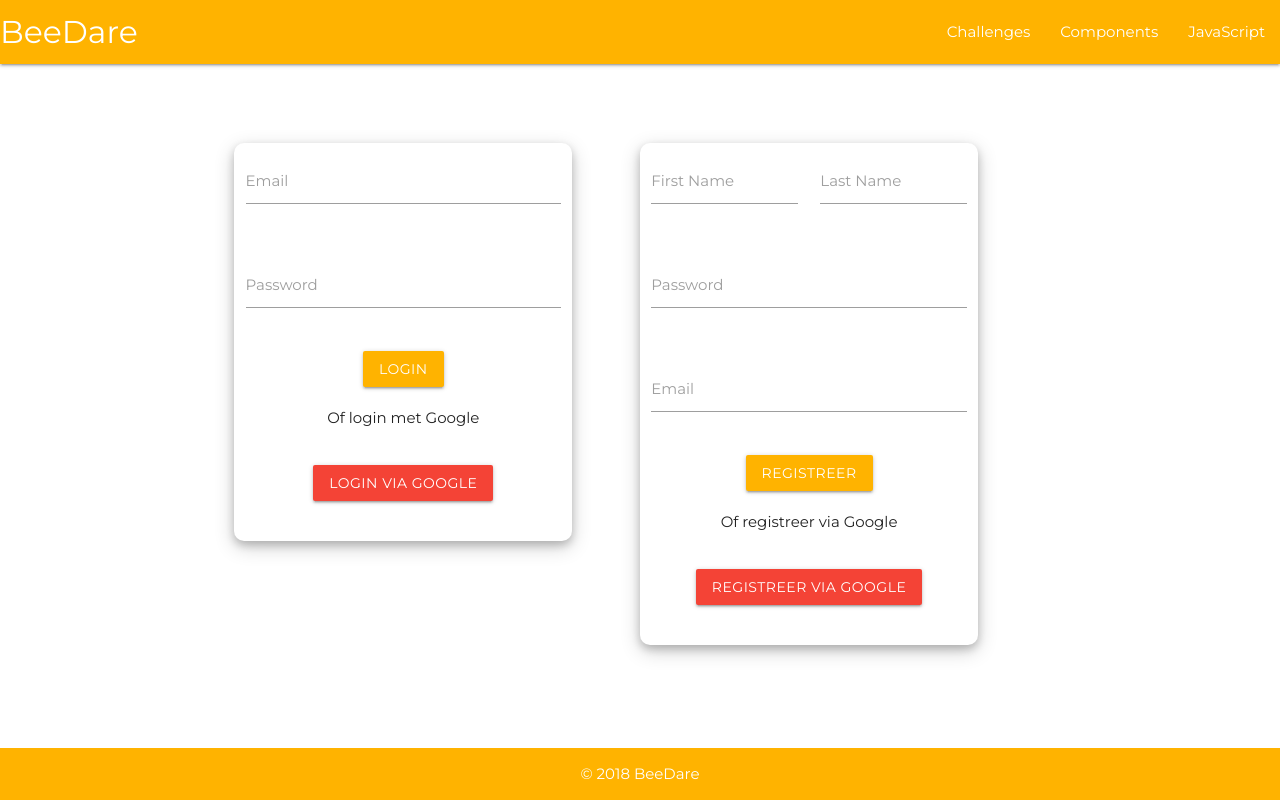
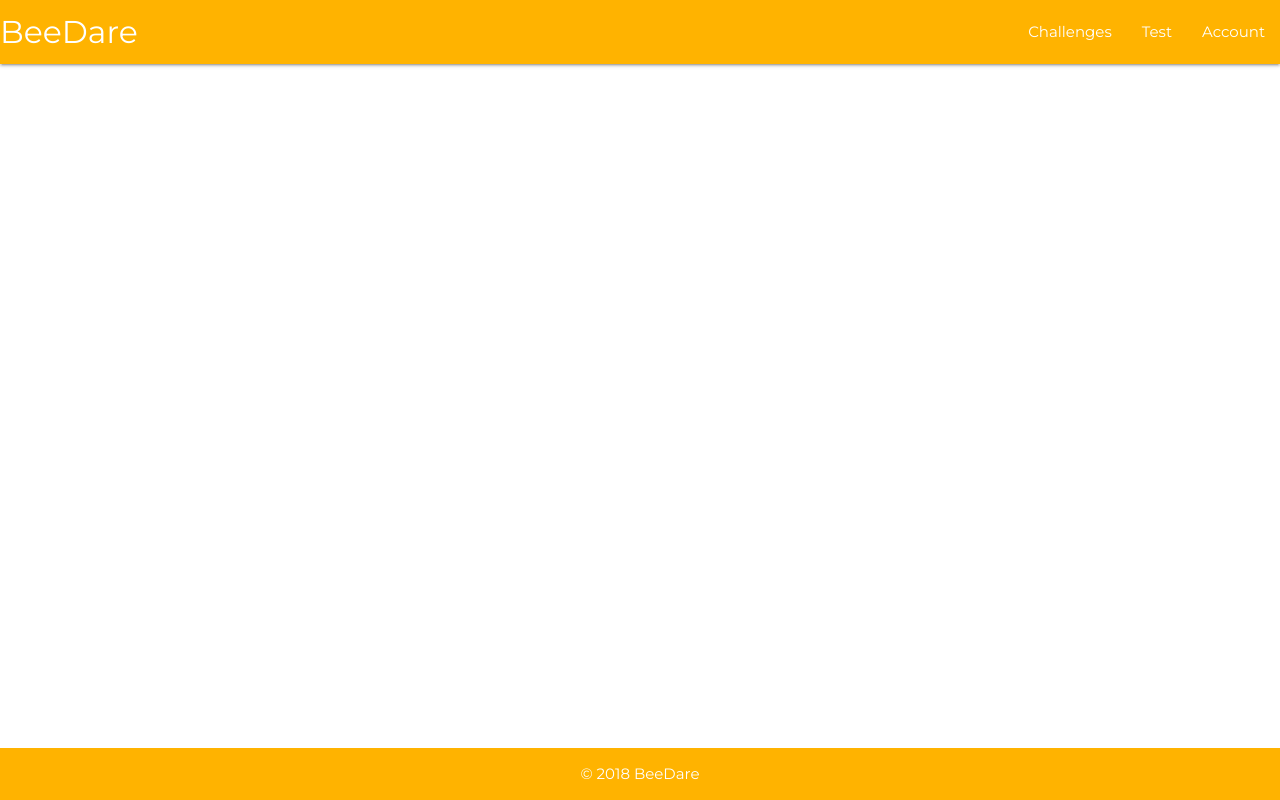
Before and after one commit to gijsentius/BeeDare, a React (Create React App) app in the folder frontend/: page / in a window 1280 px wide. Built offline with nearby package versions, Linux system fonts and the light colour scheme.

Commit message:
fixed challenges

```diff
--- a/frontend/src/components/app/App.js
+++ b/frontend/src/components/app/App.js
@@ -3,6 +3,7 @@ import './App.css';
 import {BrowserRouter as Router, Route, Link} from "react-router-dom";
 import LoginRegisterPage from '../user_interaction/login-registerpage';
 import ChallengeList from '../challenge/ChallengeList';
+import ChallengeIconBox from '../challenge/ChallengeIconBox';
 
 class App extends Component {
     render() {
@@ -14,14 +15,15 @@ class App extends Component {
                             <Link to="/"><a className="brand-logo">BeeDare</a></Link>
                             <ul id="nav-mobile" className="right hide-on-med-and-down">
                                 <li><Link to="/challenges">Challenges</Link></li>
-                                <li><Link to="/">Components</Link></li>
-                                <li><Link to="/">JavaScript</Link></li>
+                                <li><Link to="/challenge/challengeIconBox">Test</Link></li>
+                                <li><Link to="/account">Account</Link></li>
                             </ul>
                         </div>
                     </nav>
                     <div className="content">
-                        <Route exact path="/" component={LoginRegisterPage}/>
-												<Route path="/challenges" component={ChallengeList}/>
+                        <Route exact path="/account" component={LoginRegisterPage}/>
+						<Route path="/challenges" component={ChallengeList}/>
+                        <Route path="/challenges/challengeIconBox" component={ChallengeIconBox}/>
                     </div>
                 </div>
             </Router>
--- a/frontend/src/components/challenge/ChallengeCard.js
+++ b/frontend/src/components/challenge/ChallengeCard.js
@@ -1,5 +1,4 @@
 import React, { Component } from 'react';
-import Icon from '../icon/Icon.js'
 import './Challenge.css'
 
 class ChallengeCard extends Component {
--- /dev/null
+++ b/frontend/src/components/challenge/ChallengeIconBox.js
@@ -0,0 +1,37 @@
+import React, { Component } from 'react';
+import ChallengeIcon from './ChallengeIcon'
+
+class ChallengeIconBox extends Component {
+    // normally this class is given a list with challenge id's through the props
+    // has a title
+    constructor(props) {
+        super(props);
+        this.state = {
+            challenges: [],
+        };
+    }
+
+    componentDidMount() {
+        fetch('https://jsonplaceholder.typicode.com/photos?albumId=1')
+            .then(response => response.json())
+            .then(data => this.setState({challenges: data}))
+            .catch(error => console.log(error)); // optioneel
+    }
+
+    render() {
+        let challenges = this.state.challenges.map((challenge) =>
+            <div className="col s4 m2">
+                <ChallengeIcon
+                    image={challenge.url}
+                />
+            </div>
+        );
+        return (
+            <div className="challenge-icon-box">
+                {challenges}
+            </div>
+        );
+    }
+}
+
+export default ChallengeIconBox;
--- a/frontend/src/components/challenge/ChallengeList.js
+++ b/frontend/src/components/challenge/ChallengeList.js
@@ -1,5 +1,4 @@
 import React, {Component} from 'react';
-import {Link} from "react-router-dom";
 import ChallengeCard from './ChallengeCard';
 
 class ChallengeList extends Component {
@@ -29,11 +28,9 @@ class ChallengeList extends Component {
 				/>
 			</div>
 		);
-		let index = 0;
 		let tempItems = []
 		for(let i=0;i<challenges.length;i++) {
-			if(i%4==0 && i>0) {
-				index++;
+			if(i%4 === 0 && i>0) {
 				challengePairs.push(tempItems);
 				tempItems = [];
 			}
--- a/frontend/src/index.js
+++ b/frontend/src/index.js
@@ -2,7 +2,6 @@ import React from 'react';
 import ReactDOM from 'react-dom';
 import './index.css';
 import App from './components/app/App.js'
-import Friendslist from "./components/friends/Friendslist";
 
 ReactDOM.render(<App />, document.getElementById('root'));
 
```
